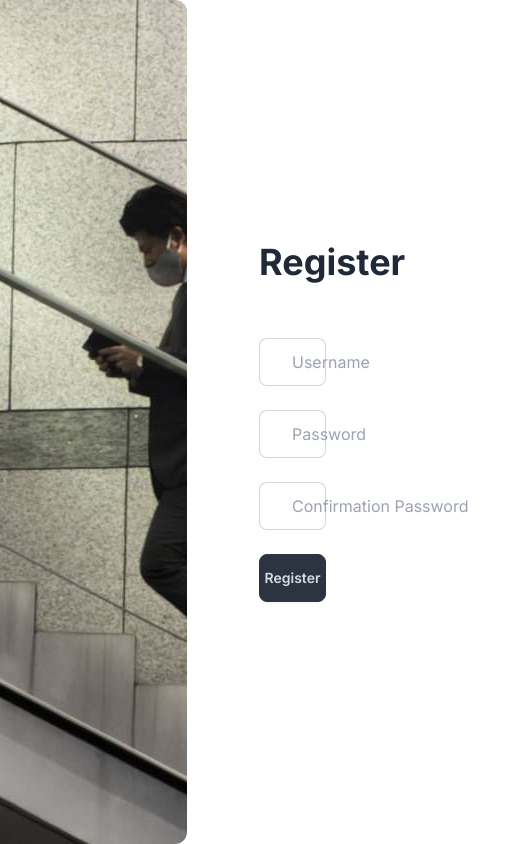
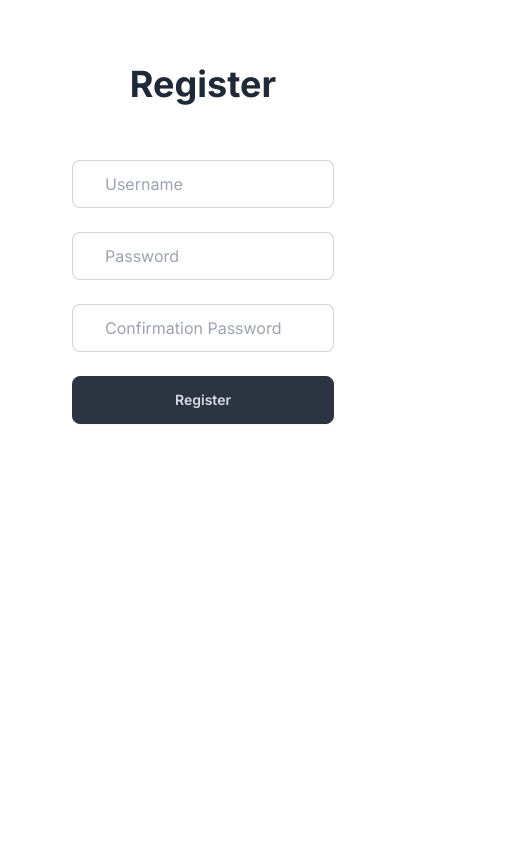
Before and after one commit to valeriandwi/nextjs-blog-prisma, a Next.js app: page /register in a window 390 px wide. Shown: the whole page, 526 px wide, since content can reach past the window. Built offline with nearby package versions, Linux system fonts and the light colour scheme.

Commit message:
Update responsive on login page

```diff
--- a/app/ui/layouts/front-layout/index.tsx
+++ b/app/ui/layouts/front-layout/index.tsx
@@ -5,10 +5,10 @@ const FrontLayout: React.FC<{ children: React.ReactNode }> = ({ children }) => {
     <div className=" h-screen w-screen">
       <div className="flex flex-row space-x-2 items-center">
         <div
-          className="pl-4 w-1/2 h-screen bg-center rounded-r-xl"
+          className="pl-4 w-1/2 h-screen bg-center rounded-r-xl max-md:hidden"
           style={{ backgroundImage: "url(./assets/bg-login.jpg)" }}
         />
-        <div className="w-1/2 p-16">{children}</div>
+        <div className="w-1/2 p-16 max-md:w-full">{children}</div>
       </div>
     </div>
   );
```
